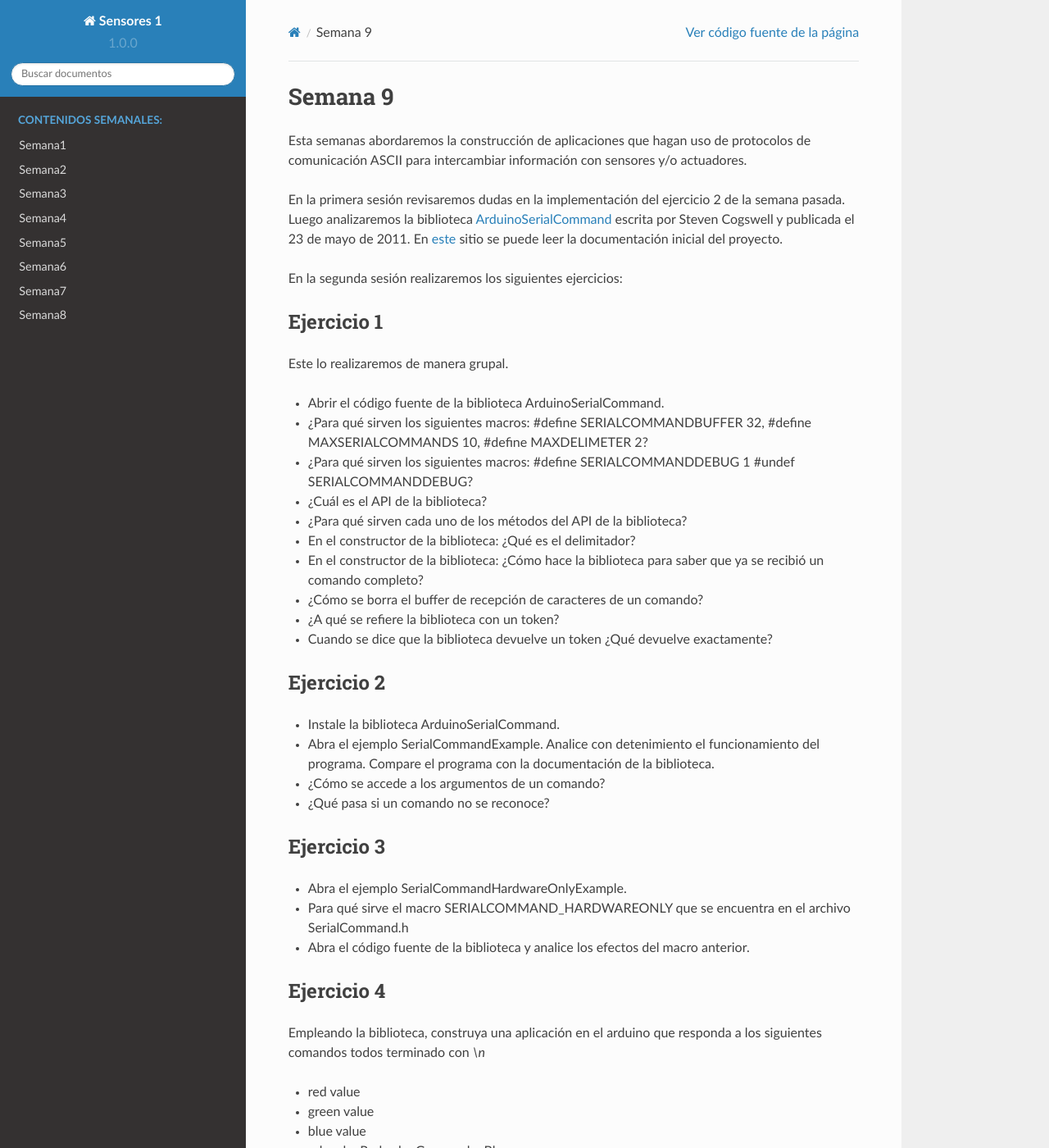
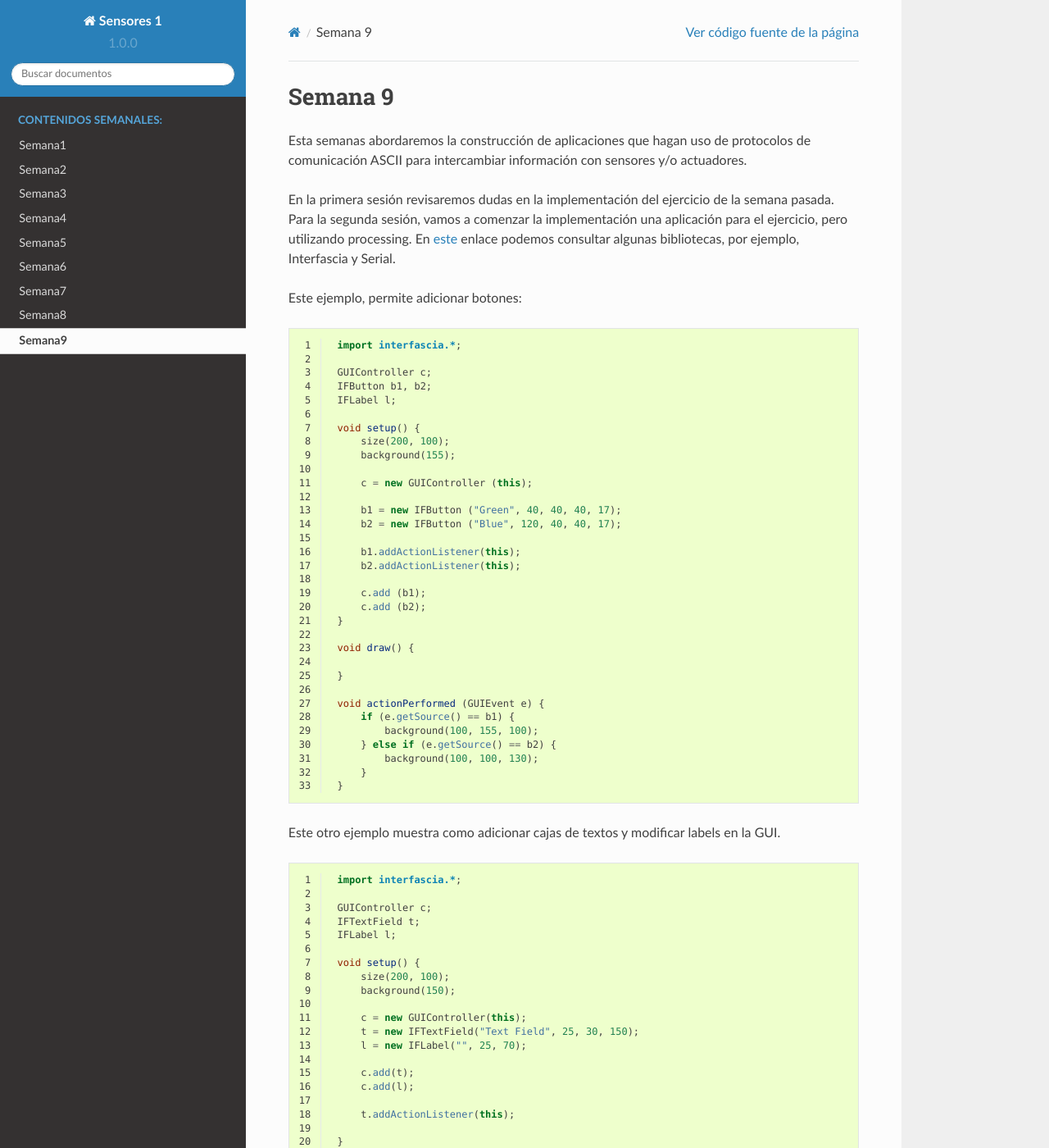
Before and after one commit to juanferfranco/sensores1, a Sphinx documentation site: the page built from docs/_semana9/semana9.rst, in a window 1280 px wide and 1400 px high. Shown: the whole window at 82% size. Built offline with Sphinx 7.4.7 and the Read the Docs theme 2.0.0, drawn with Linux system fonts in a browser that asks for light colours; some of the changed text lies outside the part shown.

Commit message:
add week 9

```diff
--- a/docs/_semana9/semana9.rst
+++ b/docs/_semana9/semana9.rst
@@ -1,68 +1,90 @@
 Semana 9
 ===========
-Esta semanas abordaremos la construcción de aplicaciones que hagan uso de protocolos de comunicación ASCII para intercambiar
-información con sensores y/o actuadores.
+Esta semanas abordaremos la construcción de aplicaciones que hagan uso de protocolos de
+comunicación ASCII para intercambiar información con sensores y/o actuadores.
 
-En la primera sesión revisaremos dudas en la implementación del ejercicio 2 de la semana pasada. Luego analizaremos la
-biblioteca `ArduinoSerialCommand <https://github.com/scogswell/ArduinoSerialCommand>`__
-escrita por Steven Cogswell y publicada el 23 de mayo de 2011. En
-`este <https://awtfy.com/2011/05/23/a-minimal-arduino-library-for-processing-serial-commands/>`__ sitio se puede leer la
-documentación inicial del proyecto.
-
-En la segunda sesión realizaremos los siguientes ejercicios:
-
-Ejercicio 1
-------------
-Este lo realizaremos de manera grupal.
-
-* Abrir el código fuente de la biblioteca ArduinoSerialCommand.
-* ¿Para qué sirven los siguientes macros: #define SERIALCOMMANDBUFFER 32, #define MAXSERIALCOMMANDS	10, #define MAXDELIMETER 2?
-* ¿Para qué sirven los siguientes macros: #define SERIALCOMMANDDEBUG 1 #undef SERIALCOMMANDDEBUG?
-* ¿Cuál es el API de la biblioteca?
-* ¿Para qué sirven cada uno de los métodos del API de la biblioteca?
-* En el constructor de la biblioteca: ¿Qué es el delimitador?
-* En el constructor de la biblioteca: ¿Cómo hace la biblioteca para saber que ya se recibió un comando completo?
-* ¿Cómo se borra el buffer de recepción de caracteres de un comando?
-* ¿A qué se refiere la biblioteca con un token?
-* Cuando se dice que la biblioteca devuelve un token ¿Qué devuelve exactamente?
+En la primera sesión revisaremos dudas en la implementación del ejercicio de la semana pasada.
+Para la segunda sesión, vamos a comenzar la implementación una aplicación para el ejercicio,
+pero utilizando processing. En `este <https://processing.org/reference/libraries/>`__ enlace
+podemos consultar algunas bibliotecas, por ejemplo, Interfascia y Serial.
 
 
-Ejercicio 2
-------------
-* Instale la biblioteca ArduinoSerialCommand.
-* Abra el ejemplo SerialCommandExample. Analice con detenimiento el funcionamiento del programa. Compare el programa con la
-  documentación de la biblioteca.
-* ¿Cómo se accede a los argumentos de un comando?
-* ¿Qué pasa si un comando no se reconoce?
+Este ejemplo, permite adicionar botones:
 
+.. code-block:: java
+   :lineno-start: 1
 
-Ejercicio 3
-------------
-* Abra el ejemplo SerialCommandHardwareOnlyExample.
-* Para qué sirve el macro SERIALCOMMAND_HARDWAREONLY que se encuentra en el archivo SerialCommand.h
-* Abra el código fuente de la biblioteca y analice los efectos del macro anterior.
+    import interfascia.*;
 
-Ejercicio 4
--------------
-Empleando la biblioteca, construya una aplicación en el arduino que responda a los siguientes comandos todos terminado con
-`\\n`
+    GUIController c;
+    IFButton b1, b2;
+    IFLabel l;
 
-* red value
-* green value
-* blue value
-* rgb valueRed valueGreen valueBlue
+    void setup() {
+        size(200, 100);
+        background(155);
 
-Tenga en cuenta que:
+        c = new GUIController (this);
 
-* value representará números enteros entre 0 y 255.
-* Para probar el funcionamiento, conecte un actuador RGB (puede ser un LED).
-* Si el arduino entiende el comando responderá con los caracteres `OK\\n`. En caso contrario no responderá nada.
+        b1 = new IFButton ("Green", 40, 40, 40, 17);
+        b2 = new IFButton ("Blue", 120, 40, 40, 17);
 
-Ejercicio 5
-------------
-* Investigue cómo hacer una aplicación en la herramienta processing o visual studio (C# aplicación gráfica) que envíe los
-  comandos anteriores al arduino. NO VAMOS A UTILIZAR UNITY por ahora (más adelante).
-* La aplicación en la herramienta seleccionada debe tener interfaz gráfica para controlar los LEDs.
-* La aplicación debe reportar si el arduino no responde a los comandos enviados.
-* Como reto adicional: debe ser capaz de explicar cómo funciona cada línea de código empleada para construir la aplicación
-  en la herramienta seleccionada.
+        b1.addActionListener(this);
+        b2.addActionListener(this);
+
+        c.add (b1);
+        c.add (b2);
+    }
+
+    void draw() {
+
+    }
+
+    void actionPerformed (GUIEvent e) {
+        if (e.getSource() == b1) {
+            background(100, 155, 100);
+        } else if (e.getSource() == b2) {
+            background(100, 100, 130);
+        }
+    }
+
+Este otro ejemplo muestra como adicionar cajas de textos y modificar labels en la GUI.
+
+.. code-block:: java
+   :lineno-start: 1
+
+    import interfascia.*;
+
+    GUIController c;
+    IFTextField t;
+    IFLabel l;
+
+    void setup() {
+        size(200, 100);
+        background(150);
+
+        c = new GUIController(this);
+        t = new IFTextField("Text Field", 25, 30, 150);
+        l = new IFLabel("", 25, 70);
+
+        c.add(t);
+        c.add(l);
+
+        t.addActionListener(this);
+
+    }
+
+    void draw() {
+
+    }
+
+    void actionPerformed(GUIEvent e) {
+        if (e.getMessage().equals("Completed")) {
+            l.setLabel(t.getValue());
+        }
+    }
+
+Con respecto al manejo del serial.
+Ingrese a este `sitio <https://processing.org/reference/libraries/serial/index.html>`__. Abra
+cada las funciones del API y observe los ejemplos. Notará que es el uso es muy similar al del
+API de Arduino.
--- a/docs/index.rst
+++ b/docs/index.rst
@@ -55,3 +55,4 @@ Este curso es de 3 créditos repartidos en 4 horas de trabajo en el aula y 5 hor
    Semana6 <_semana6/semana6>
    Semana7 <_semana7/semana7>
    Semana8 <_semana8/semana8>
+   Semana9 <_semana9/semana9>
```
